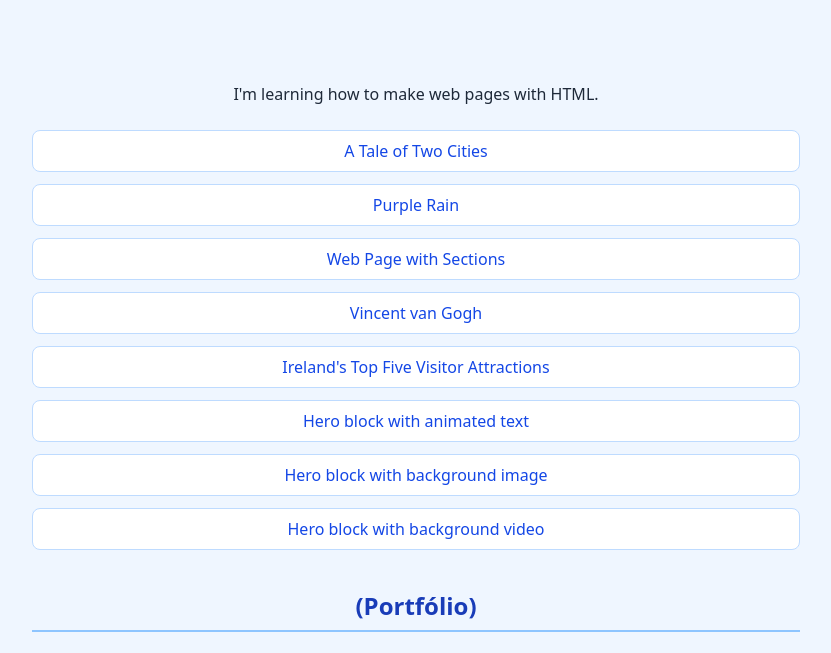
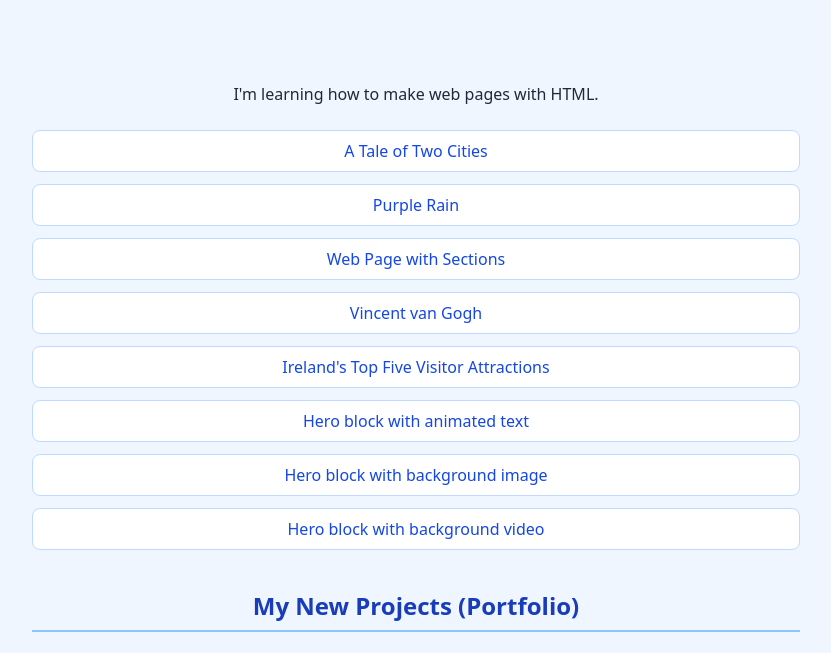
Before and after one commit to eduoliver93/eduoliver93.github.io, a plain HTML site: page index.html in a window 1280 px wide. Shown: the part 117-770 px from the top of the page, without its empty margins (224-1055 px from the left). Drawn offline with nearby package versions, Linux system fonts and the light colour scheme.

Commit message:
Update index.html

```diff
--- a/index.html
+++ b/index.html
@@ -29,8 +29,7 @@
             @apply mb-3 py-2 px-4 rounded-lg bg-white border border-blue-200;
         }
 
-        /* Estilo extra para o título separador */
-        .separador-secao {
+        .section-divider {
             @apply mt-10 mb-6 text-2xl font-bold text-blue-800 border-b-2 border-blue-300 pb-2;
         }
     </style>
@@ -45,7 +44,6 @@
         <section>
             <p>I'm learning how to make web pages with HTML.</p>
 
-            <!-- Seção 1: Exercícios -->
             <p><a href="exercises/page-1.html">A Tale of Two Cities</a></p>
             <p><a href="exercises/page-2.html">Purple Rain</a></p>
             <p><a href="exercises/page-3.html">Web Page with Sections</a></p>
@@ -55,9 +53,7 @@
             <p><a href="exercises/hero-image.html">Hero block with background image</a></p>
             <p><a href="exercises/hero-video.html">Hero block with background video</a></p>
 
-
-            <h2 class="separador-secao">(Portfólio)</h2>
-
+            <h2 class="section-divider"> My New Projects (Portfolio)</h2>
 
             <p><a href="exercises/portfolio/crypto-wallet/index.html">Crypto Wallet</a></p>
             <p><a href="exercises/portfolio/fashion/index.html">Fashion</a></p>
```
